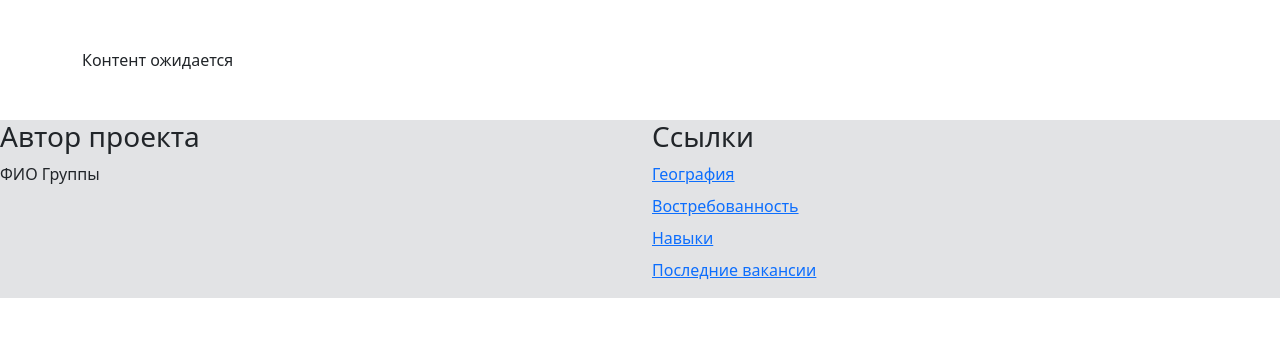
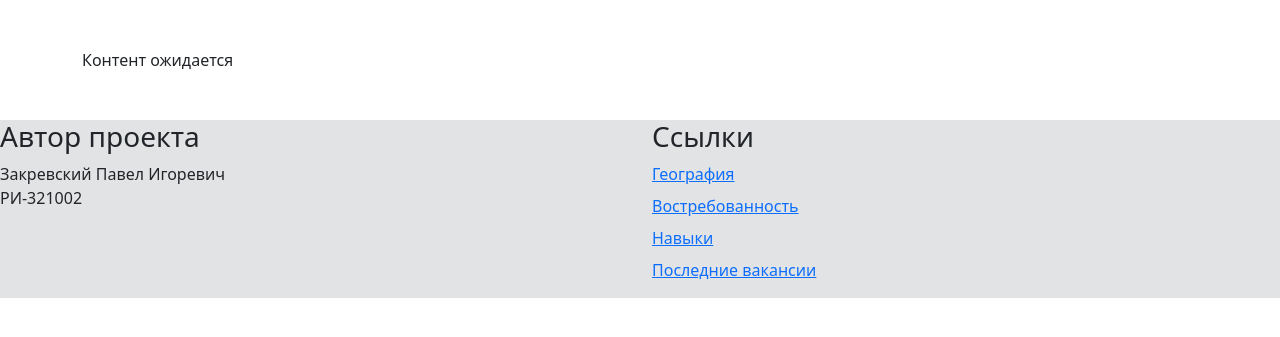
Before and after one commit to despiratio1/SiteProject, a Django app: page / in a window 1280 px wide. Shown: the part 56-393 px from the top of the page. Run offline with Django 5.2, Linux system fonts and the light colour scheme.

Commit message:
Немного изменил данные (добавил имя и номер группы)

```diff
--- a/specialties/templates/specialties/common.html
+++ b/specialties/templates/specialties/common.html
@@ -27,7 +27,9 @@
             <div class="row">
                 <div class="col">
                     <h3>Автор проекта</h3>
-                    <span>ФИО Группы</span>
+                    <span>Закревский Павел Игоревич</span>
+                    <br>
+                    <span>РИ-321002</span>
                 </div>
                 <div class="col">
                     <h3>Ссылки</h3>
```
